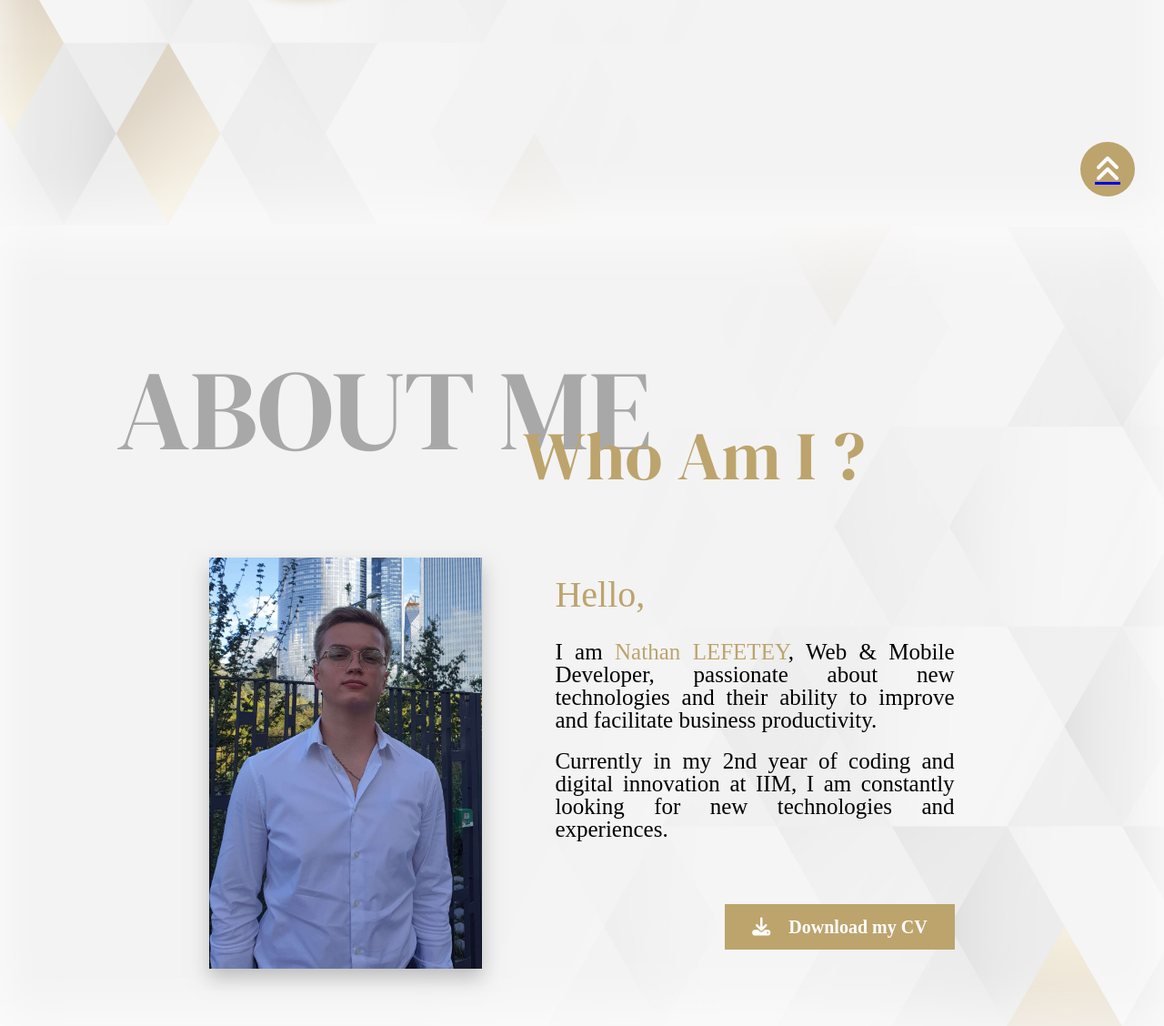
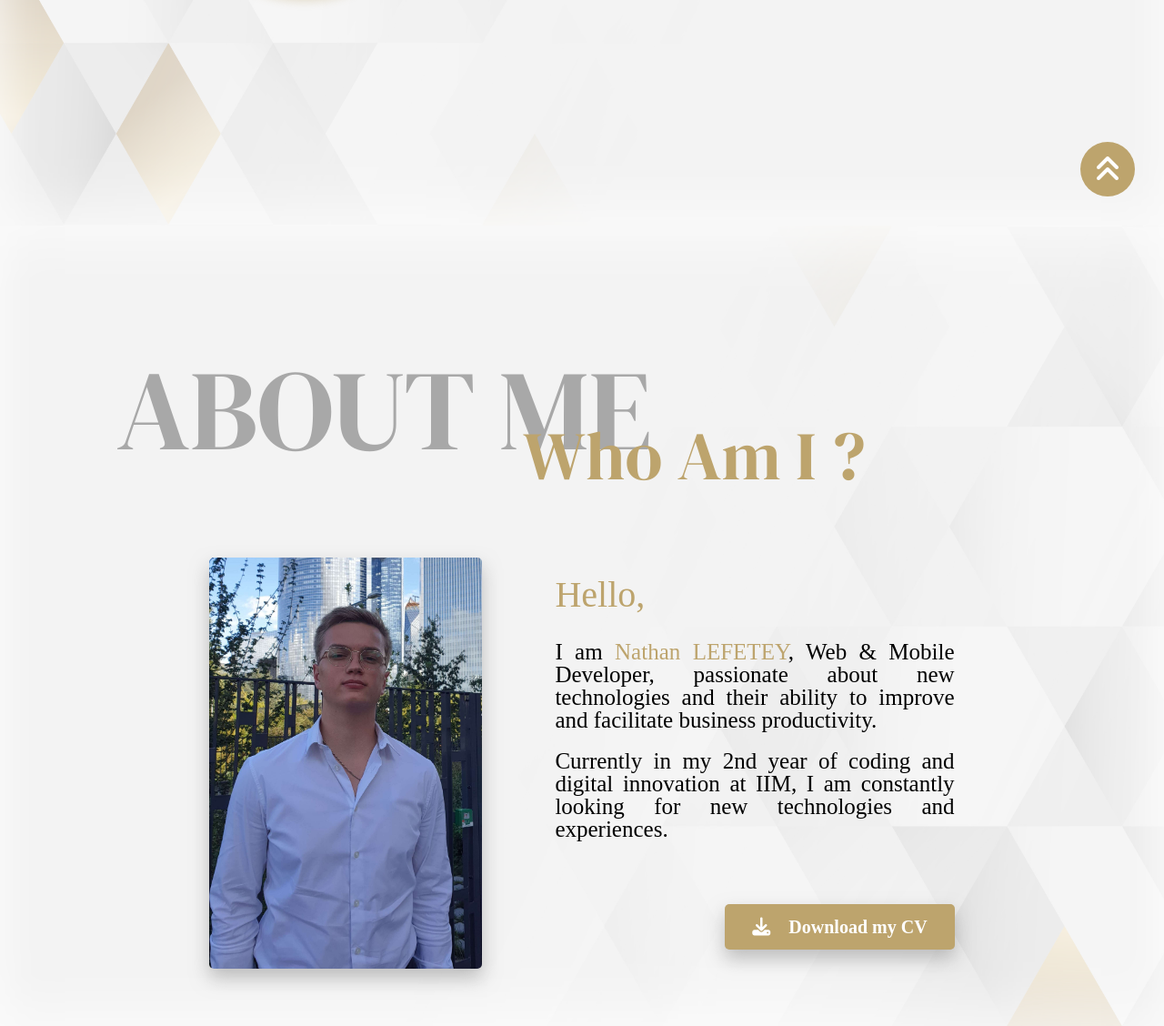
Before and after one commit to jstnate/web_portfolio, a PHP site: page / in a window 1280 px wide. Shown: the part 552-1680 px from the top of the page at 91% size. Run offline with PHP 8.4, Linux system fonts and the light colour scheme; some libraries are stand-ins or nearby versions.

Commit message:
:lipstick: UPDATE some css

```diff
--- a/SCSS/home.scss
+++ b/SCSS/home.scss
@@ -10,6 +10,7 @@
     background-color: #BDA46D;
     width: 60px;
     height: 60px;
+    text-decoration: none;
     transition: 0.3s ease;
 
     &:hover {
@@ -89,6 +90,7 @@
 
             img {
                 width: 300px;
+                border-radius: 5px;
                 box-shadow: 0px 10px 20px rgba(134, 134, 134, 0.5);
             }
 
@@ -114,6 +116,7 @@
                 }
 
                 a {
+                    border-radius: 5px;
                     background: #BDA46D;
                     position: absolute;
                     bottom: 0;
@@ -123,6 +126,7 @@
                     color: white;
                     text-decoration: none;
                     font-size: 20px;
+                    box-shadow: 0px 10px 20px rgba(134, 134, 134, 0.5);
                     transition: 0.3s ease;
 
                     &:hover {
--- a/SCSS/style.css
+++ b/SCSS/style.css
@@ -131,6 +131,7 @@ header nav .home_link h2 a {
   background-color: #BDA46D;
   width: 60px;
   height: 60px;
+  text-decoration: none;
   transition: 0.3s ease;
 }
 .go_up_button:hover {
@@ -245,6 +246,7 @@ header nav .home_link h2 a {
 }
 .pres_section .pres_content .pres img {
   width: 300px;
+  border-radius: 5px;
   box-shadow: 0px 10px 20px rgba(134, 134, 134, 0.5);
 }
 .pres_section .pres_content .pres .text {
@@ -266,6 +268,7 @@ header nav .home_link h2 a {
   color: #BDA46D;
 }
 .pres_section .pres_content .pres .text a {
+  border-radius: 5px;
   background: #BDA46D;
   position: absolute;
   bottom: 0;
@@ -275,6 +278,7 @@ header nav .home_link h2 a {
   color: white;
   text-decoration: none;
   font-size: 20px;
+  box-shadow: 0px 10px 20px rgba(134, 134, 134, 0.5);
   transition: 0.3s ease;
 }
 .pres_section .pres_content .pres .text a:hover {
```
Also changed, not shown: 1 other file.
